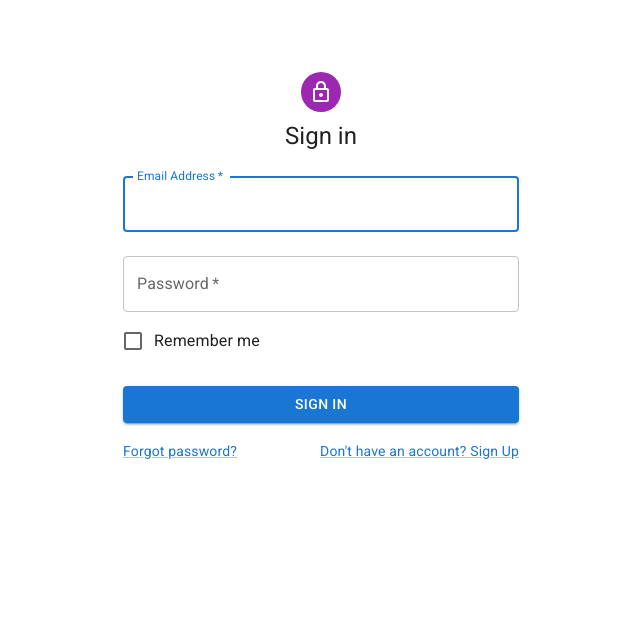
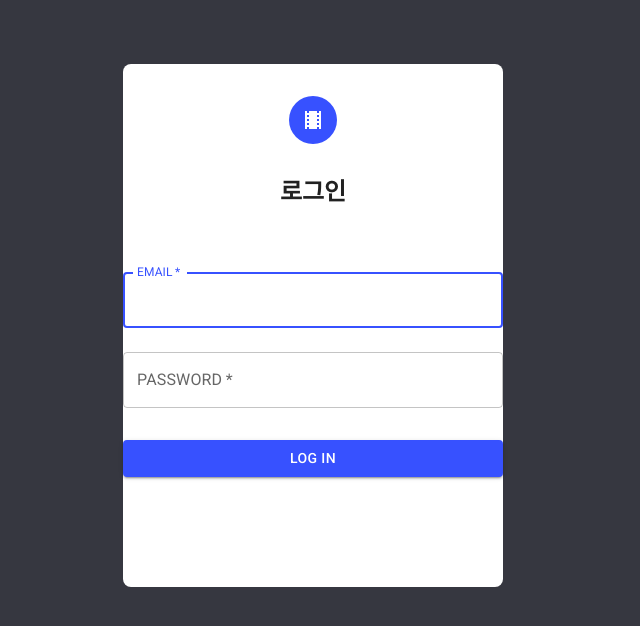
Before and after one commit to xcc629/SUBJECT_N, a React (Create React App) app: page /login in a window 1280 px wide. Shown: the top 626 px of the page, without its empty margins (319-959 px from the left). Built offline with nearby package versions, Linux system fonts and the light colour scheme.

Commit message:
feat: login UI 개발 #5

```diff
--- a/package.json
+++ b/package.json
@@ -3,6 +3,9 @@
   "version": "0.1.0",
   "private": true,
   "dependencies": {
+    "@emotion/react": "^11.9.3",
+    "@emotion/serialize": "^1.0.4",
+    "@emotion/styled": "^11.9.3",
     "@mui/icons-material": "^5.8.4",
     "@mui/material": "^5.8.6",
     "@mui/styled-engine-sc": "^5.8.0",
--- a/src/pages/login/index.tsx
+++ b/src/pages/login/index.tsx
@@ -4,19 +4,24 @@ import {
   Button,
   CssBaseline,
   TextField,
-  FormControlLabel,
-  Checkbox,
-  Link,
+  Box,
+  Typography,
+  Container,
+  createTheme,
+  ThemeProvider,
 } from '@mui/material';
+import LocalMoviesIcon from '@mui/icons-material/LocalMovies';
 
-import Grid from '@mui/material/Grid';
-import Box from '@mui/material/Box';
-import LockOutlinedIcon from '@mui/icons-material/LockOutlined';
-import Typography from '@mui/material/Typography';
-import Container from '@mui/material/Container';
-import { createTheme, ThemeProvider } from '@mui/material/styles';
-
-const theme = createTheme();
+const theme = createTheme({
+  palette: {
+    background: {
+      default: '#363740',
+    },
+    primary: {
+      main: '#3751FF',
+    },
+  },
+});
 
 export default function SignIn() {
   const handleSubmit = (event: React.FormEvent<HTMLFormElement>) => {
@@ -34,22 +39,34 @@ export default function SignIn() {
         <CssBaseline />
         <Box
           sx={{
-            marginTop: 8,
             display: 'flex',
             flexDirection: 'column',
             alignItems: 'center',
+            marginTop: 8,
+            width: '380px',
+            height: '523px',
+            background: 'white',
+            borderRadius: '8px',
           }}
         >
           <Avatar
             sx={{
-              m: 1,
-              bgcolor: 'secondary.main',
+              m: 4,
+              width: '48px',
+              height: '48px',
+              bgcolor: 'primary.main',
+              color: 'white',
             }}
           >
-            <LockOutlinedIcon />
+            <LocalMoviesIcon />
           </Avatar>
-          <Typography component="h1" variant="h5">
-            Sign in
+          <Typography
+            fontWeight="700"
+            component="h1"
+            variant="h5"
+            marginBottom="40px"
+          >
+            로그인
           </Typography>
           <Box
             component="form"
@@ -64,7 +81,7 @@ export default function SignIn() {
               required
               fullWidth
               id="email"
-              label="Email Address"
+              label="EMAIL"
               name="email"
               autoComplete="email"
               autoFocus
@@ -74,14 +91,10 @@ export default function SignIn() {
               required
               fullWidth
               name="password"
-              label="Password"
+              label="PASSWORD"
               type="password"
               id="password"
               autoComplete="current-password"
-            />
-            <FormControlLabel
-              control={<Checkbox value="remember" color="primary" />}
-              label="Remember me"
             />
             <Button
               type="submit"
@@ -92,20 +105,8 @@ export default function SignIn() {
                 mb: 2,
               }}
             >
-              Sign In
+              Log In
             </Button>
-            <Grid container>
-              <Grid item xs>
-                <Link href="#" variant="body2">
-                  Forgot password?
-                </Link>
-              </Grid>
-              <Grid item>
-                <Link href="#" variant="body2">
-                  Don't have an account? Sign Up
-                </Link>
-              </Grid>
-            </Grid>
           </Box>
         </Box>
       </Container>
```
Also changed, not shown: 1 other file (tests, documents, lock files or other folders).
